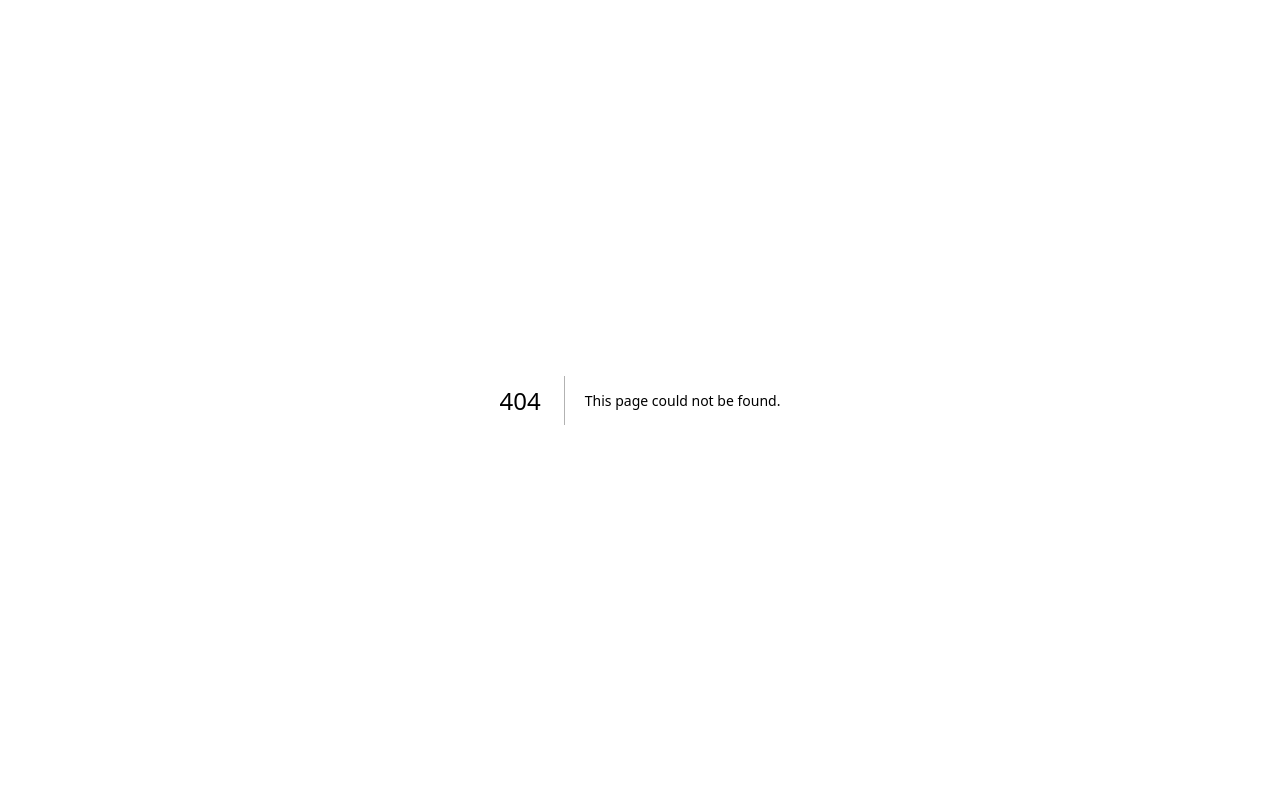
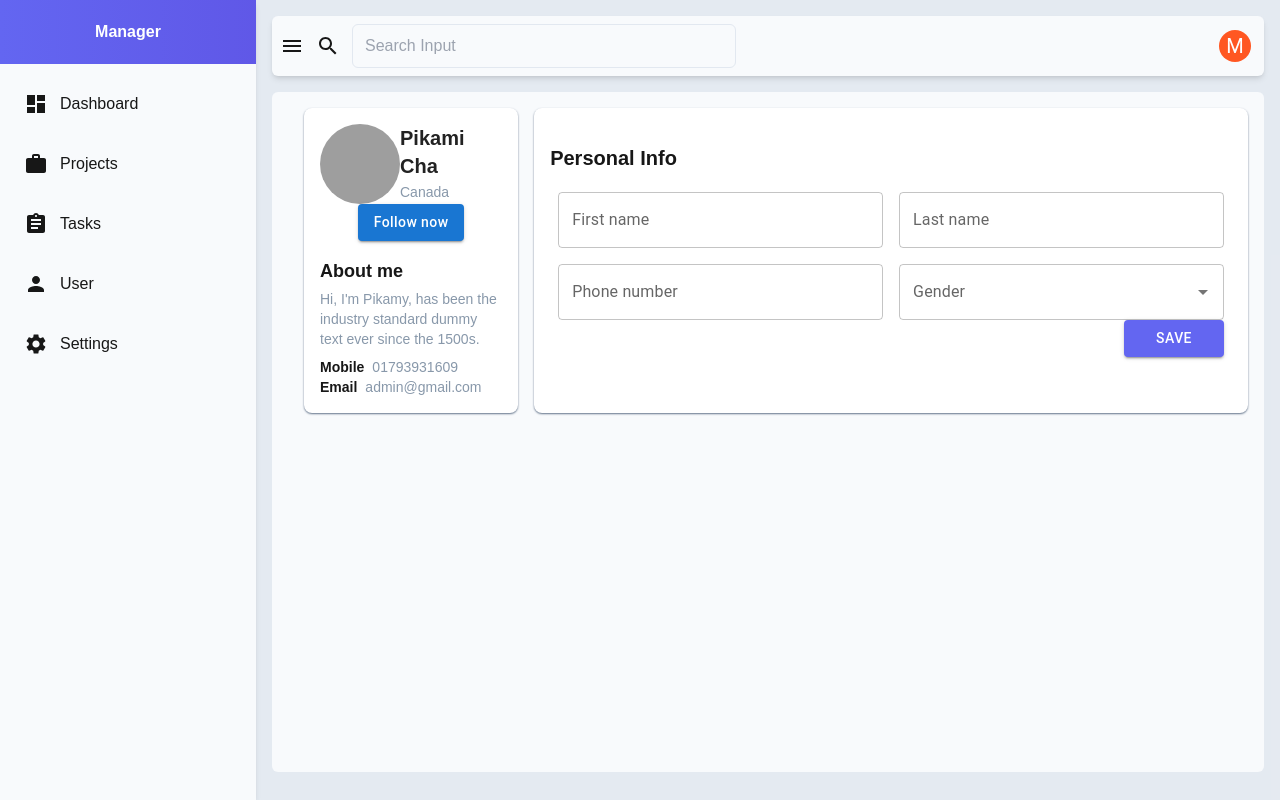
Before and after one commit to nhanbui-rikai/project-manager-app, a Next.js app: page /profile in a window 1280 px wide. Before the commit this address had no page. Built offline with nearby package versions, Linux system fonts and the light colour scheme; grey boxes are pictures that could not be loaded.

Commit message:
Create UI profile

```diff
--- /dev/null
+++ b/app/(dashboard)/profile/page.tsx
@@ -0,0 +1,83 @@
+"use client";
+
+import { Autocomplete, Avatar, Button, TextField } from "@mui/material";
+import PersonIcon from "@mui/icons-material/Person";
+
+export default function Profile() {
+  return (
+    <div className="flex">
+      <div className="flex-[0.3] px-4">
+        <div className="rounded-lg bg-white shadow-sm shadow-slate-500 p-4">
+          <div className="flex flex-col">
+            <div className="flex items-center">
+              <Avatar
+                sx={{ width: 80, height: 80 }}
+                alt="Remy Sharp"
+                src="https://img.freepik.com/premium-vector/avatar-icon0002_750950-43.jpg"
+              />
+
+              <div>
+                <h2 className="text-[#222] text-xl font-bold">Pikami Cha</h2>
+                <span className="text-sm text-[#8898aa]">Canada</span>
+              </div>
+            </div>
+            <div className="flex justify-center">
+              <Button sx={{ textTransform: "none" }} variant="contained" className="bg-[#ff5e5e] mt-2">
+                Follow now
+              </Button>
+            </div>
+            <h4 className="mt-4 mb-1 text-lg font-bold">About me</h4>
+            <p className="text-sm text-[#8898aa]">
+              Hi, I'm Pikamy, has been the industry standard dummy text ever since the 1500s.
+            </p>
+
+            <div className="flex gap-2 items-center mt-2">
+              <span className="font-semibold text-sm">Mobile</span>
+              <span className="text-sm text-[#8898aa]">01793931609</span>
+            </div>
+            <div className="flex gap-2 items-center">
+              <span className="font-semibold text-sm">Email</span>
+              <span className="text-sm text-[#8898aa]">admin@gmail.com</span>
+            </div>
+          </div>
+        </div>
+      </div>
+      <div className="flex-1">
+        <div className="px-4 rounded-lg bg-white shadow-sm shadow-slate-500 py-4 h-full">
+          <div className="flex flex-col">
+            <h2 className="font-bold py-5 text-xl">Personal Info</h2>
+          </div>
+          <div className="flex">
+            <div className="flex-1 px-2">
+              <TextField sx={{ width: "100%" }} label="First name" />
+            </div>
+            <div className="flex-1 px-2">
+              <TextField sx={{ width: "100%" }} label="Last name" />
+            </div>
+          </div>
+          <div className="flex mt-4">
+            <div className="flex-1 px-2">
+              <TextField sx={{ width: "100%" }} label="Phone number" />
+            </div>
+            <div className="flex-1 px-2">
+              <Autocomplete
+                disablePortal
+                options={[
+                  { label: "Male", year: 1994 },
+                  { label: "Female", year: 1972 },
+                ]}
+                sx={{ width: "100%" }}
+                renderInput={(params) => <TextField {...params} label="Gender" />}
+              />
+            </div>
+          </div>
+          <div className="mr-2">
+            <Button className="float-right mt-5" variant="contained" sx={{ width: 100, bgcolor: "#6366f1" }}>
+              Save
+            </Button>
+          </div>
+        </div>
+      </div>
+    </div>
+  );
+}
```
Also changed, not shown: 1 other file (tests, documents, lock files or other folders).
